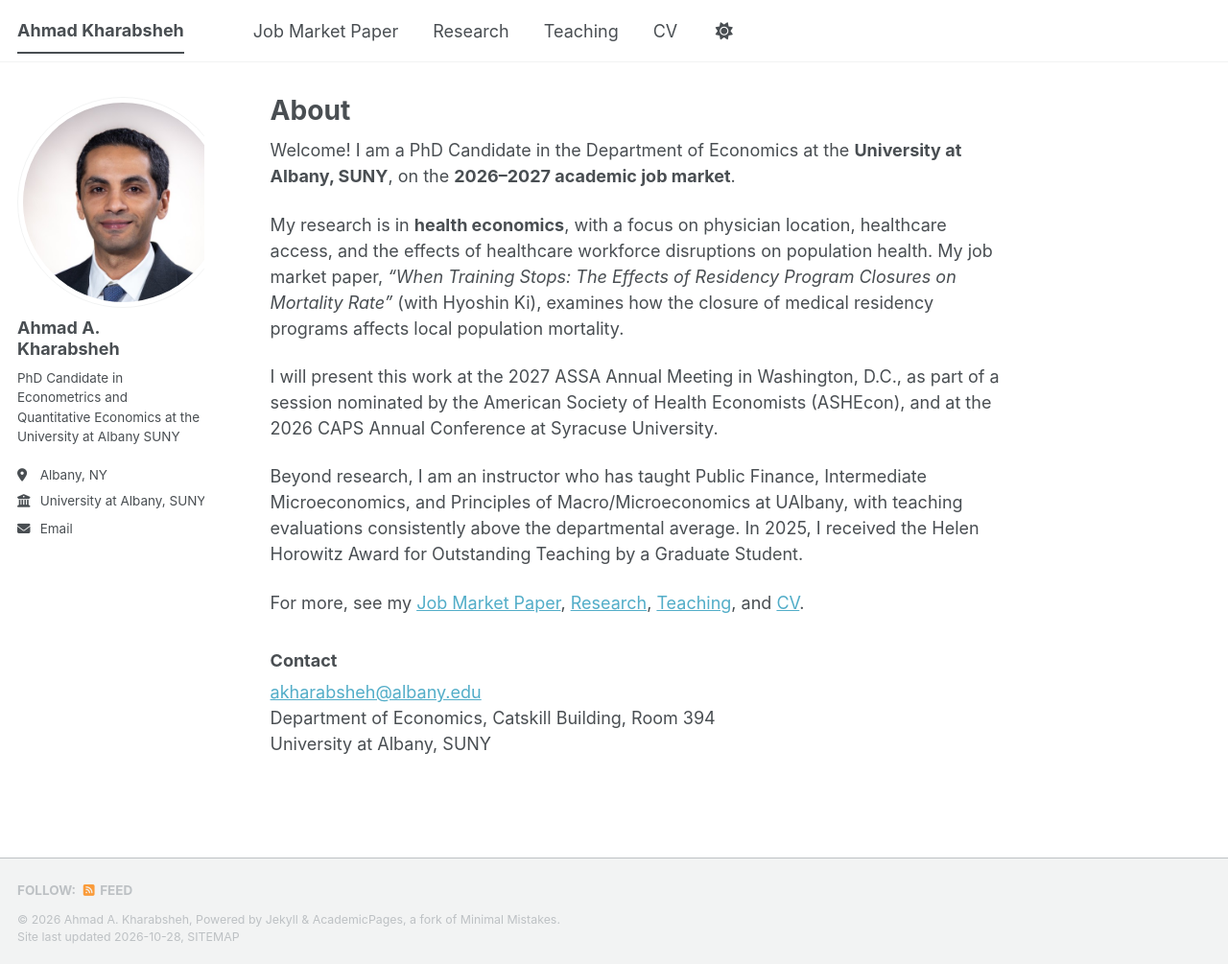
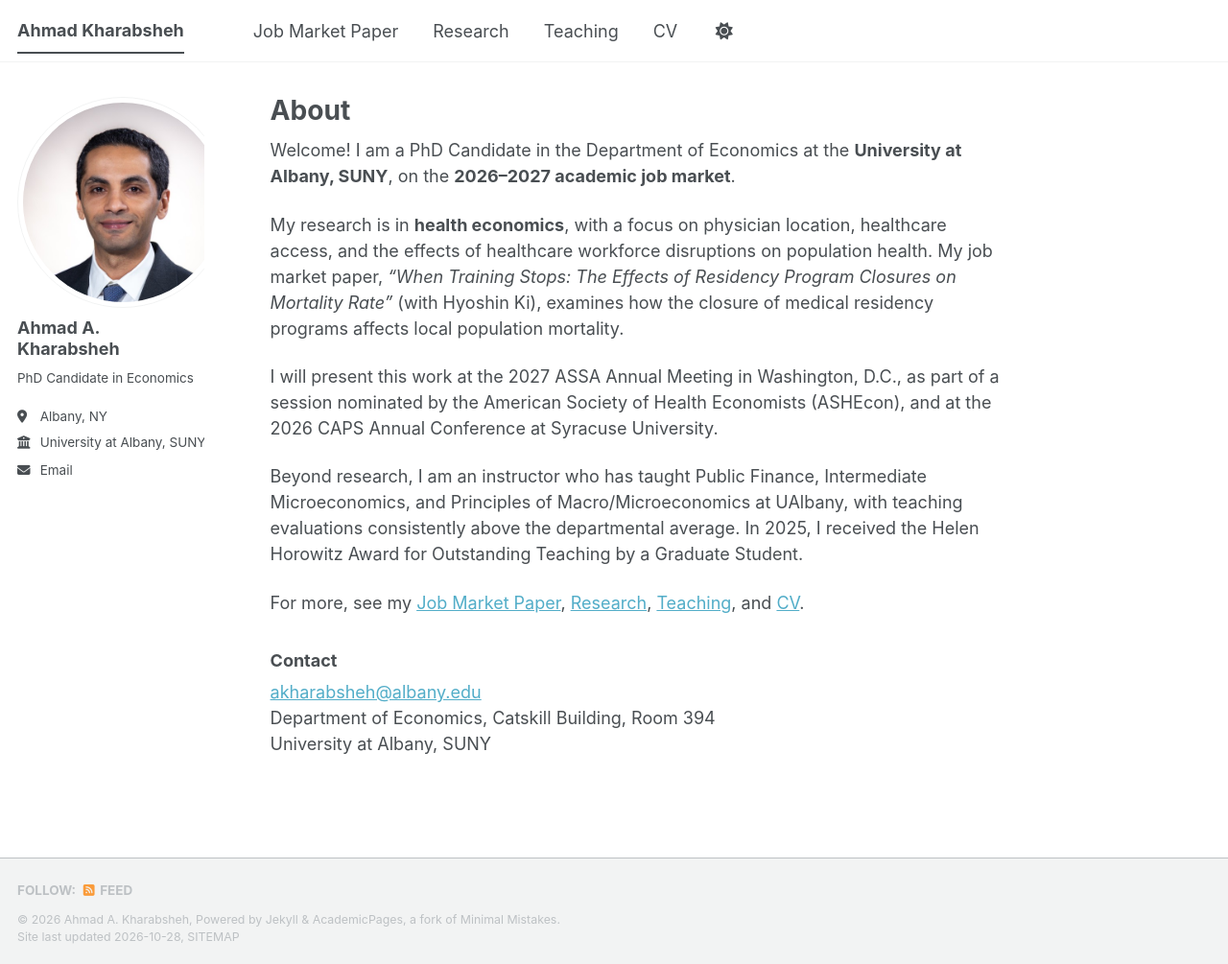
Before and after one commit to Kharabshehahmad/Kharabshehahmad.github.io, a Jekyll site: the page built from _pages/about.md, in a window 1280 px wide and 1005 px high. Shown: the whole window at 96% size. Built offline with Jekyll 4.4.1, drawn with Linux system fonts in a browser that asks for light colours; a script bundle is joined from its source files by our own code; library files that are not in the unit come from our copies.

Commit message:
Update _config.yml

```diff
--- a/_config.yml
+++ b/_config.yml
@@ -25,7 +25,7 @@ author:
   avatar           : "profile.jpg"
   name             : "Ahmad A. Kharabsheh"
   pronouns         : # example: "she/her"
-  bio              : "PhD Candidate in Econometrics and Quantitative Economics at the University at Albany SUNY "
+  bio              : "PhD Candidate in Economics"
   location         : "Albany, NY"
   employer         : "University at Albany, SUNY"
   uri              : #
```
